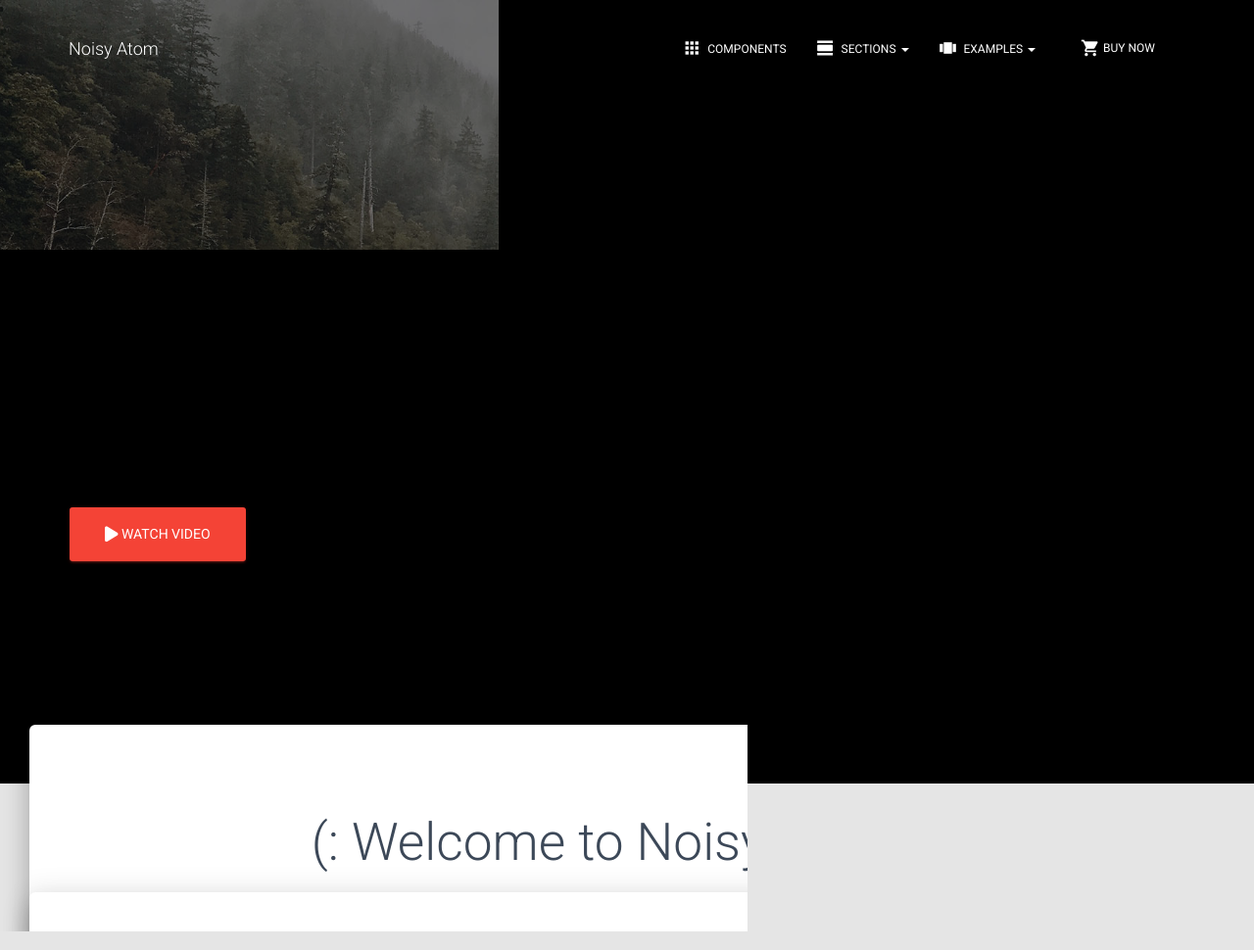
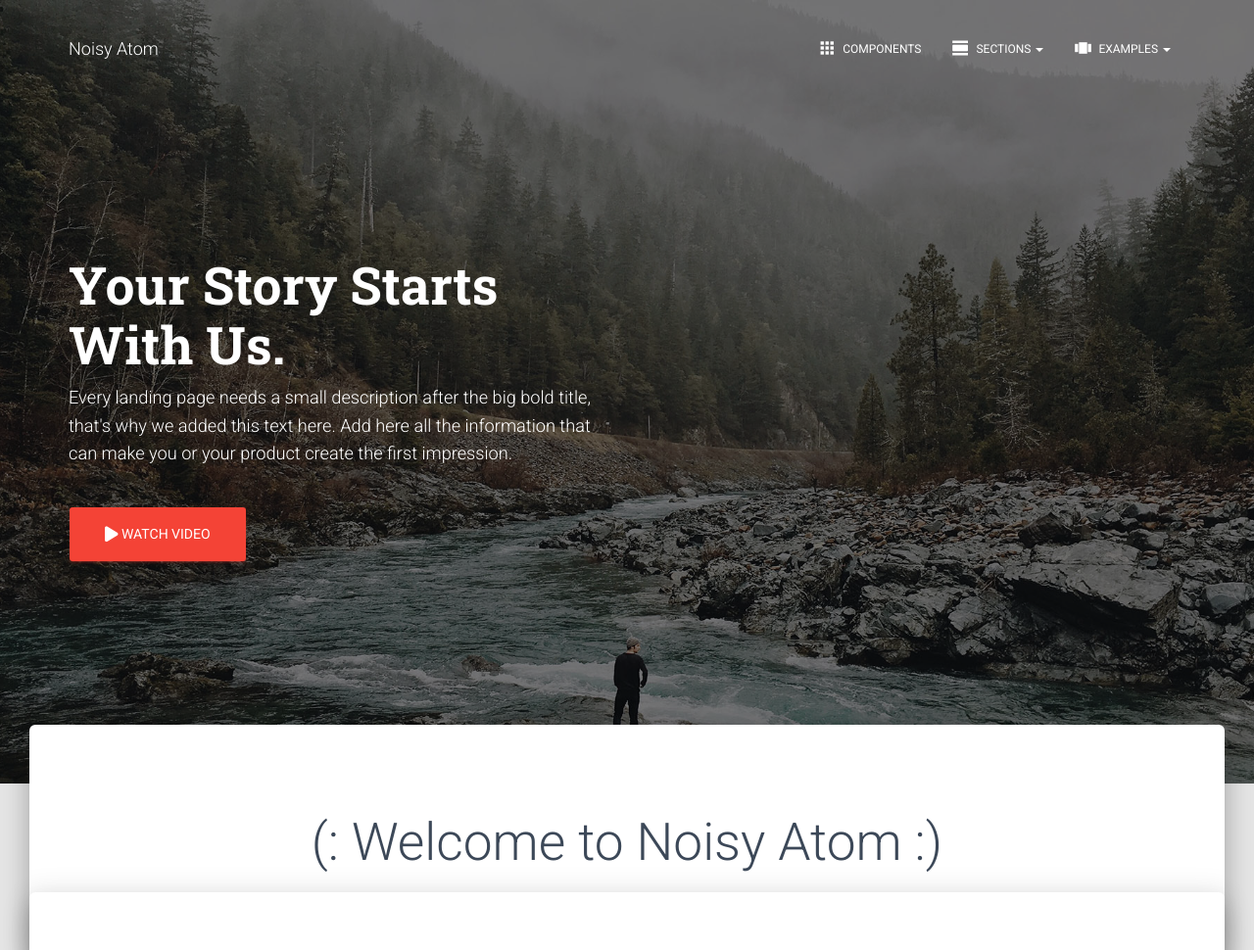
Before and after one commit to nherriot/noisy-atom-portal, a Django app: page / in a window 1280 px wide. Shown: the top 970 px of the page at 98% size. Run offline with Django 3.2, Linux system fonts and the light colour scheme; some libraries are stand-ins or nearby versions.

Commit message:
commenting out the buy menu. also changing references from creative time to noisy atom

```diff
--- a/noisyatom/templates/landing-page.html
+++ b/noisyatom/templates/landing-page.html
@@ -132,11 +132,11 @@
 						</ul>
 					</li>
 
-					<li>
-						<a href="http://www.creative-tim.com/buy/material-kit-pro?ref=presentation" target="_blank" class="btn btn-white btn-simple">
-							<i class="material-icons">shopping_cart</i> Buy Now
-						</a>
-					</li>
+{#					<li>#}
+{#						<a href="http://www.noisyatom.com/buy/qrcode?ref=presentation" target="_blank" class="btn btn-white btn-simple">#}
+{#							<i class="material-icons">shopping_cart</i> Buy Now#}
+{#						</a>#}
+{#					</li>#}
         		</ul>
         	</div>
     	</div>
```
